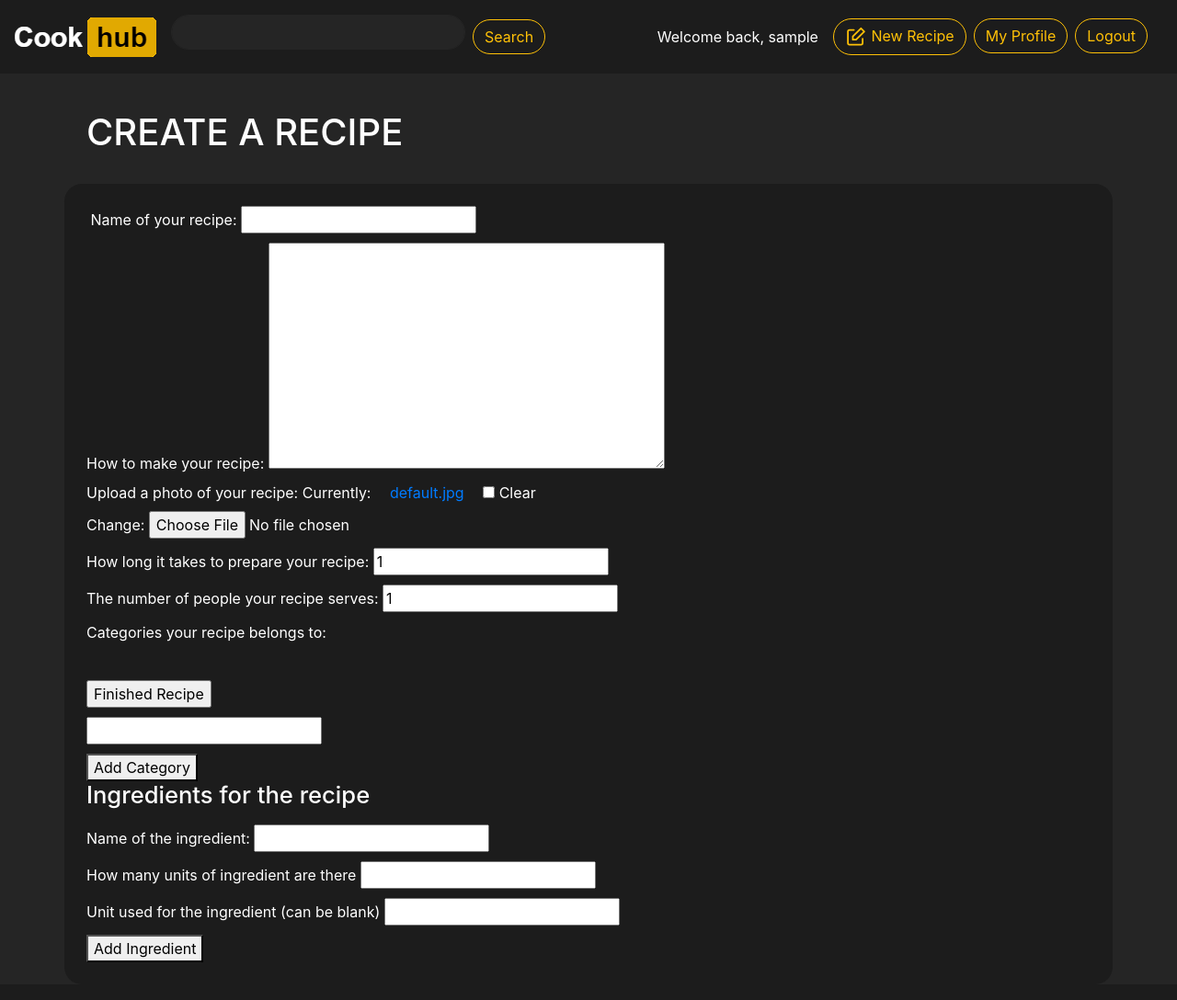
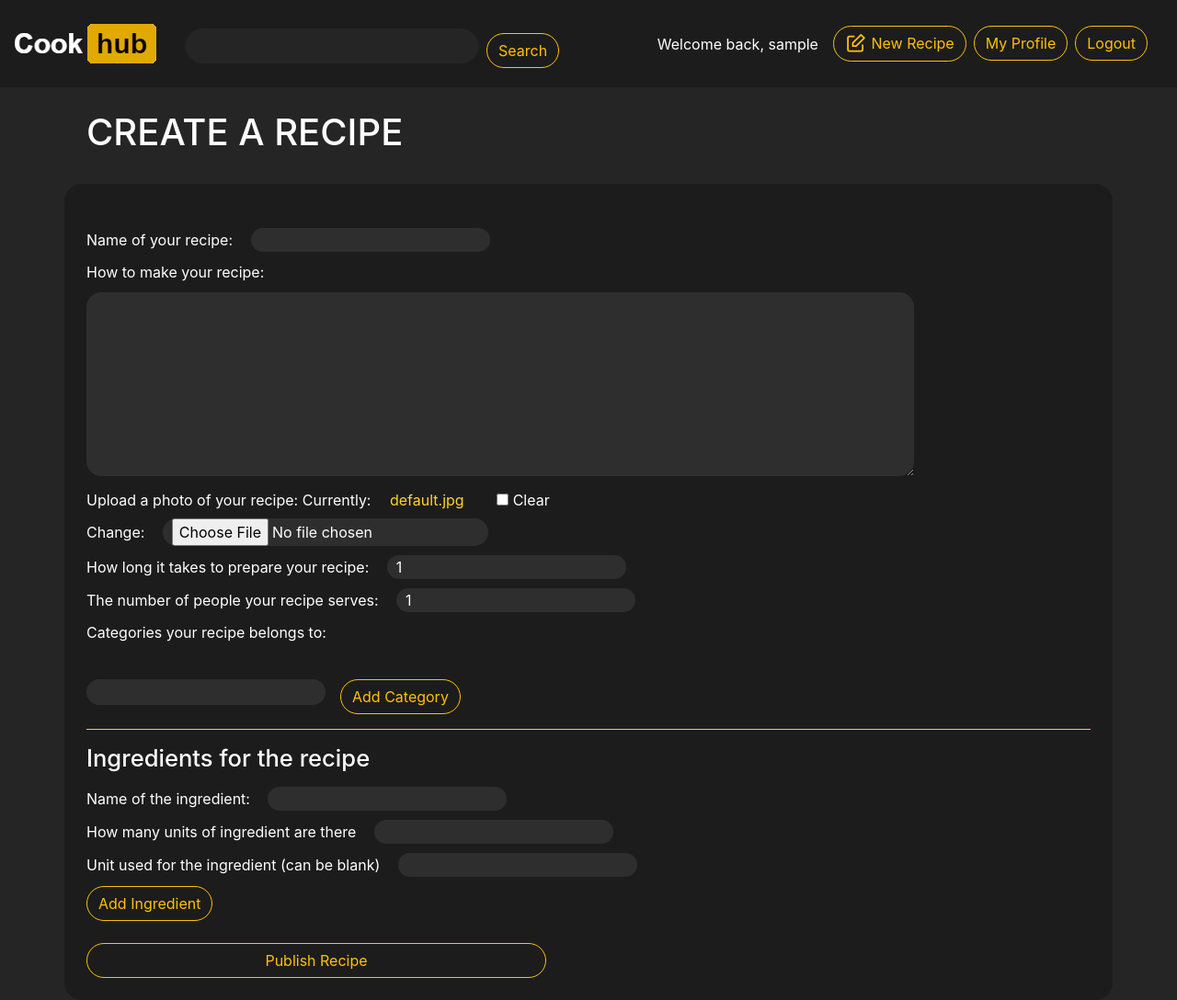
Before and after one commit to Konrad9/cookhub, a Django app: page /add_recipe/ in a window 1280 px wide. Shown: the whole page at 92% size. Before the commit the page ends 1047 px from the top, so only its background shows below. Run offline with Django 3.2, Linux system fonts and the light colour scheme; the visitor is signed in with stand-in values (Sample User, id 1); data comes from the database, SQL or seed files in the repository; data that the repository does not hold is empty; some libraries are stand-ins or nearby versions.

Commit message:
Updated Add_Recipe template design

```diff
--- /dev/null
+++ b/cookhub/static/css/add_recipe.css
@@ -0,0 +1,41 @@
+input {
+    margin-bottom: 10px;
+}
+
+a {
+    color: #ffd32d;
+}
+
+input {
+    background-color: #2f2e2e;
+    color: white;
+    border: 0px;
+    border-radius: 10rem;
+    padding-left: 10px;
+    margin-left: 15px;
+}
+
+textarea {
+    background-color: #2f2e2e;
+    color: white;
+    border: 0px;
+    border-radius: 1rem;
+    padding-left: 10px;
+    width: 900px;
+    height: 200px;
+    margin-right: 30px;
+    margin-top: 10px;
+}
+
+#preview {
+    margin-bottom: 20px;
+}
+
+hr {
+    border-color: #ffd32d;
+}
+
+ul {
+    margin-top: 15px;
+    margin-bottom: 0px;
+}
--- a/cookhub/templates/cookhub/add_recipe.html
+++ b/cookhub/templates/cookhub/add_recipe.html
@@ -3,6 +3,11 @@
 
 {% block title_block %}
 	Add Recipe
+{% endblock %}
+
+{% block head_block %}
+    <link rel="stylesheet" type="text/css" href="{% static 'css/add_recipe.css' %}" />
+    <link href="{% static 'css/base.css' %}" rel="stylesheet">
 {% endblock %}
 
 {% block body_block %}
@@ -12,12 +17,13 @@
     </div>
 
     <div class="container p-4" style="background-color: #1c1c1c; color:white; border-radius: 1.2rem">
+        <img src="" id="preview" width="200px" />
 		<form id="recipe_form" method="post" action="{% url 'cookhub:add_recipe' recipe.id %}" enctype="multipart/form-data">
 			{% csrf_token %}
 			{% for hidden in recipe_form.hidden_fields %}
 				{{ hidden }}
 			{% endfor %}
-			<img src="" id="preview" width="200px" />
+
 
 
 			{% for field in recipe_form.visible_fields %}
@@ -33,7 +39,7 @@
         	}
 		</style>
 
-		<input type="submit" name="addRecipe" value="Finished Recipe" />
+
 		<script type="text/javascript"> // displays the uploaded photo right away
     function readURL(input) {
         if (input.files && input.files[0]) {
@@ -51,14 +57,15 @@
 
 </script>
 		</form>
-			<form id="category_form">
+			<form class="row " id="category_form">
 				{% csrf_token %}
 				{% for field in  category_form.visible_fields %}
 					{{ field.errors }}
 					{{ field.help_text }}
 					{{ field }} <br />
 				{% endfor %}
-				<button id="addCategory" >Add Category</button>
+				<button class="btn btn-outline-warning my-2 my-sm-0 ml-3"
+                        style="border-radius:10rem" id="addCategory" >Add Category</button>
 			</form>
 			<script src="{% static 'js/recipeAddCategory.js' %}"></script>
 			<script>
@@ -68,6 +75,7 @@
             		});
 			</script>
 
+            <hr>
 			<h2>Ingredients for the recipe</h2>
 			<ul id="ingredientList">
 			</ul>
@@ -78,15 +86,18 @@
     		});
     		</script>
 
-			<form id="ingredient_form">
+			<form class="mb-4" id="ingredient_form">
 				{% csrf_token %}
 				{% for field in ingredient_form.visible_fields %}
 					{{ field.errors }}
 					{{ field.help_text }}
 					{{ field }} <br />
 				{% endfor %}
-				<button id="addIngredient" >Add Ingredient</button>
+				<button class="btn btn-outline-warning my-2 my-sm-0"
+                        style="border-radius:10rem" id="addIngredient" >Add Ingredient</button>
 			</form>
+        <input class="btn btn-outline-warning my-2 my-sm-0 ml-0 btn-block"
+               style="border-radius:10rem; width: 500px" type="submit" name="addRecipe" value="Publish Recipe" />
 			<script src="{% static 'js/recipeAddIngredient.js' %}"></script>
 			<script>
         			$("button#addIngredient").click( function(event) {
@@ -97,10 +108,5 @@
 
 
 	</div>
-    <style>
-    input {
-        margin-bottom: 10px;
-    }
-    </style>
 {% endif %}
 {% endblock %}
```
